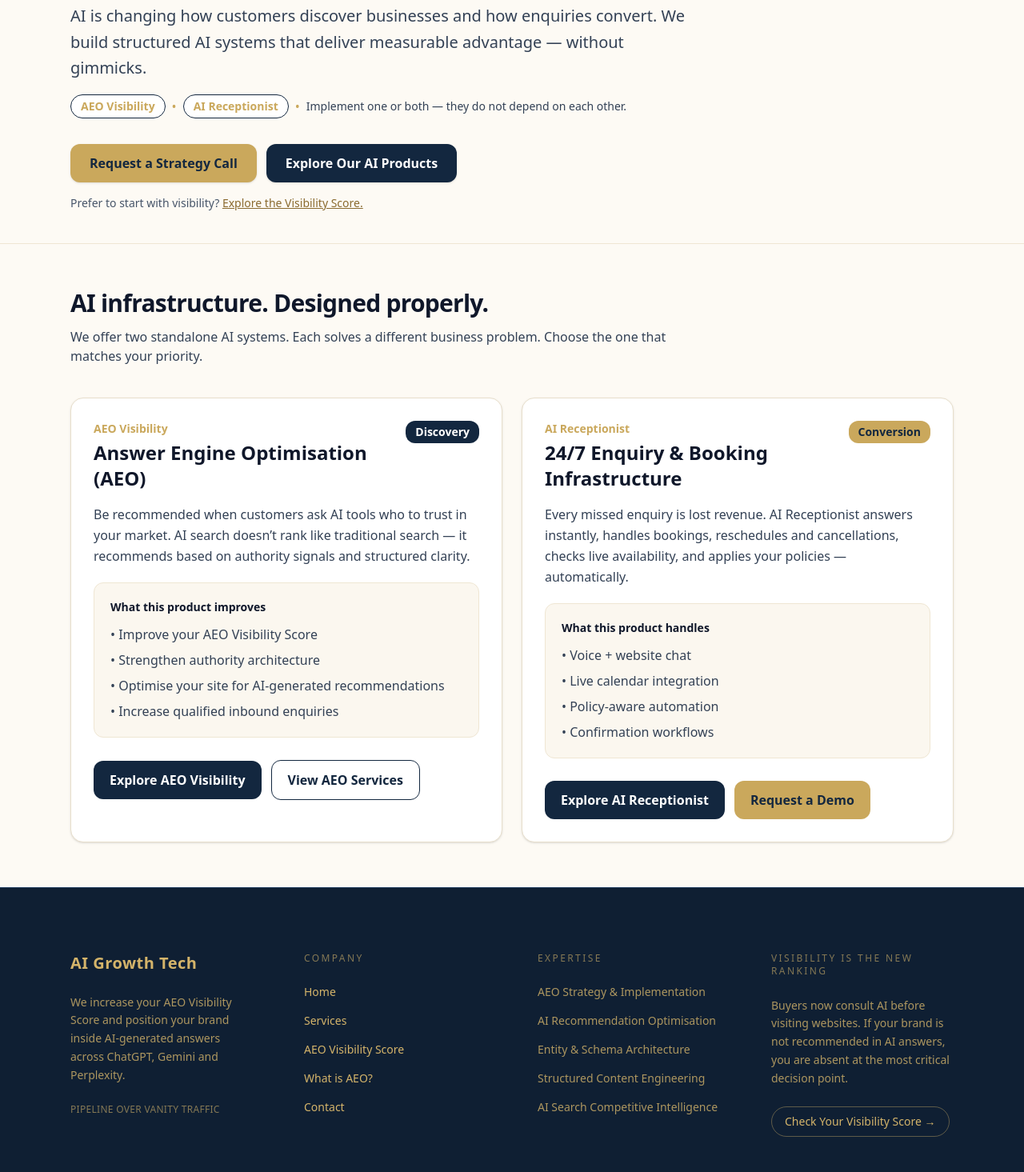
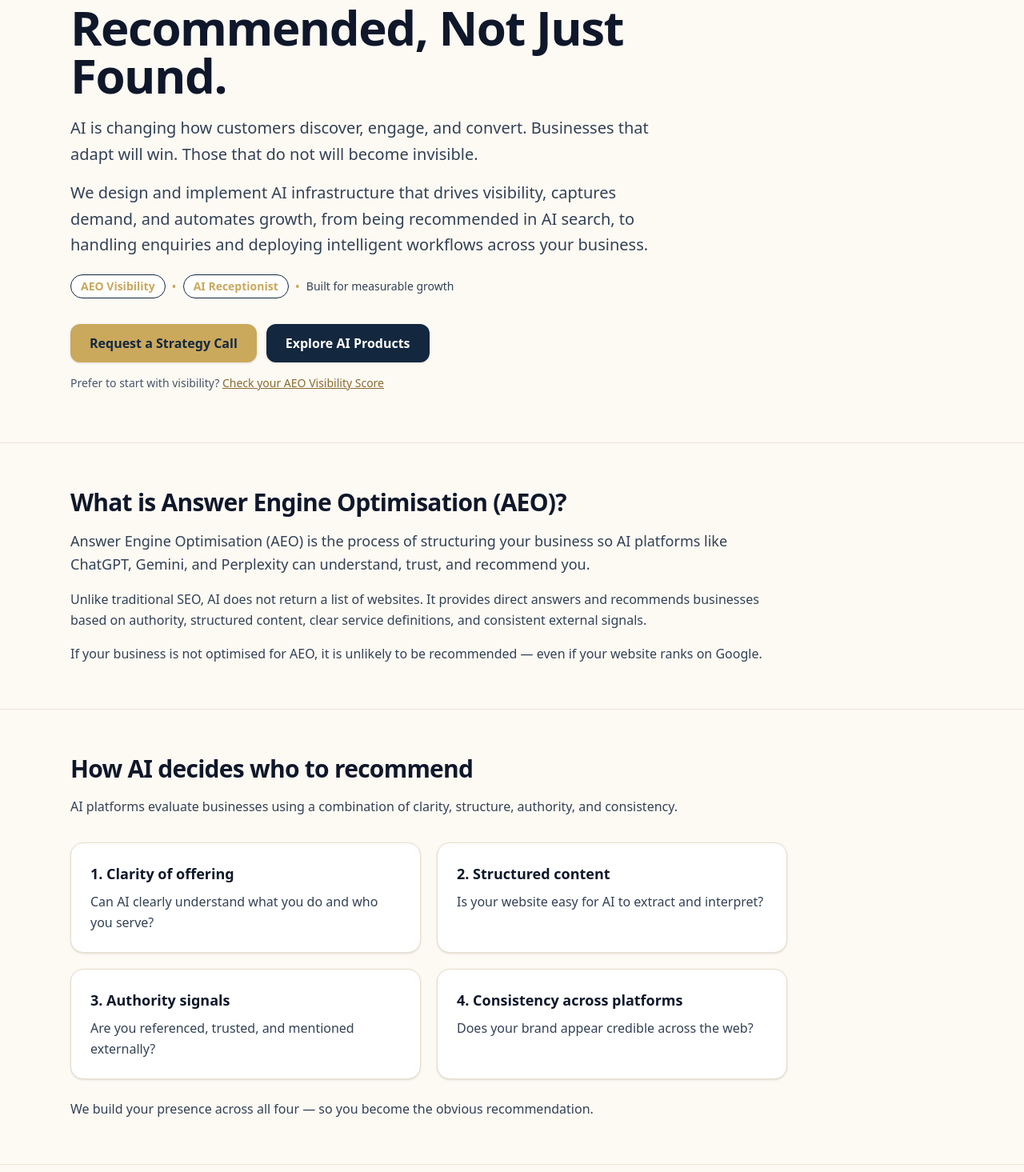
Before and after one commit to claireai-growthtech/ai-growthtech, a Next.js app: page / in a window 1280 px wide. Shown: the part 265-1730 px from the top of the page at 80% size. Built offline with nearby package versions, Linux system fonts and the light colour scheme.

Commit message:
Update homepage content and messaging across full page

```diff
--- a/app/page.tsx
+++ b/app/page.tsx
@@ -5,11 +5,10 @@
     <main className="bg-[#fdfaf4] text-[#0f172a]">
       {/* HERO */}
       <section className="relative overflow-hidden">
-        <div className="max-w-6xl mx-auto px-6 pt-10 pb-10">
-          <div className="max-w-3xl">
-
+        <div className="max-w-6xl mx-auto px-6 pt-10 pb-12 md:pt-14 md:pb-16">
+          <div className="max-w-4xl">
             {/* TOP PILL WITH NAVY OUTLINE */}
-            <div className="inline-flex items-center gap-2 rounded-full border border-[#13273f] bg-white px-4 py-2 text-sm shadow-sm">
+            <div className="inline-flex flex-wrap items-center gap-2 rounded-full border border-[#13273f] bg-white px-4 py-2 text-sm shadow-sm">
               <span className="font-semibold text-[#caa85c]">AI Growth Tech</span>
               <span className="text-[#caa85c]">•</span>
               <span className="font-semibold text-[#caa85c]">
@@ -21,51 +20,50 @@
               </span>
             </div>
 
-            <h1 className="mt-5 text-4xl md:text-6xl font-semibold tracking-tight text-[#0f172a]">
-              Build for the AI Shift.
+            <h1 className="mt-6 text-4xl md:text-6xl font-semibold tracking-tight text-[#0f172a]">
+              Build for the AI Shift. Get Recommended, Not Just Found.
             </h1>
 
-            <p className="mt-5 text-lg md:text-xl text-[#334155] leading-relaxed">
-              AI is changing how customers discover businesses and how enquiries convert.
-              We build structured AI systems that deliver measurable advantage —
-              without gimmicks.
+            <p className="mt-5 max-w-3xl text-lg md:text-xl text-[#334155] leading-relaxed">
+              AI is changing how customers discover, engage, and convert. Businesses
+              that adapt will win. Those that do not will become invisible.
+            </p>
+
+            <p className="mt-4 max-w-3xl text-lg md:text-xl text-[#334155] leading-relaxed">
+              We design and implement AI infrastructure that drives visibility,
+              captures demand, and automates growth, from being recommended in AI
+              search, to handling enquiries and deploying intelligent workflows across
+              your business.
             </p>
 
             {/* PRODUCT PILL TAGS */}
-            <div className="mt-4 flex flex-wrap items-center gap-2">
+            <div className="mt-5 flex flex-wrap items-center gap-2">
               <span className="inline-flex items-center rounded-full border border-[#13273f] bg-white px-3 py-1 text-sm font-semibold text-[#caa85c]">
                 AEO Visibility
               </span>
-
               <span className="text-[#caa85c]">•</span>
-
               <span className="inline-flex items-center rounded-full border border-[#13273f] bg-white px-3 py-1 text-sm font-semibold text-[#caa85c]">
                 AI Receptionist
               </span>
-
               <span className="text-[#caa85c]">•</span>
-
               <span className="text-sm text-[#334155]">
-                Implement one or both — they do not depend on each other.
+                Built for measurable growth
               </span>
             </div>
 
             {/* HERO BUTTONS */}
             <div className="mt-8 flex flex-col sm:flex-row gap-3">
-              {/* GOLD PRIMARY */}
               <Link
                 href="/contact"
                 className="inline-flex items-center justify-center rounded-xl bg-[#caa85c] px-6 py-3 font-semibold text-[#13273f] hover:opacity-95 transition shadow-sm"
               >
                 Request a Strategy Call
               </Link>
-
-              {/* NAVY SECONDARY */}
               <a
                 href="#products"
                 className="inline-flex items-center justify-center rounded-xl bg-[#13273f] px-6 py-3 font-semibold text-white hover:opacity-95 transition shadow-sm"
               >
-                Explore Our AI Products
+                Explore AI Products
               </a>
             </div>
 
@@ -75,13 +73,94 @@
                 href="/aeo-visibility-score"
                 className="text-[#8a6a2f] underline"
               >
-                Explore the Visibility Score.
+                Check your AEO Visibility Score
               </Link>
             </p>
           </div>
         </div>
 
         <div className="absolute inset-0 -z-10 bg-[radial-gradient(circle_at_20%_10%,rgba(202,168,92,0.18),transparent_40%),radial-gradient(circle_at_80%_30%,rgba(19,39,63,0.08),transparent_45%)]" />
+      </section>
+
+      {/* WHAT IS AEO */}
+      <section className="border-t border-[#efe6d3]">
+        <div className="max-w-6xl mx-auto px-6 py-14">
+          <div className="max-w-4xl">
+            <h2 className="text-2xl md:text-3xl font-semibold tracking-tight text-[#0f172a]">
+              What is Answer Engine Optimisation (AEO)?
+            </h2>
+            <p className="mt-4 text-[#334155] leading-relaxed text-lg">
+              Answer Engine Optimisation (AEO) is the process of structuring
+              your business so AI platforms like ChatGPT, Gemini, and
+              Perplexity can understand, trust, and recommend you.
+            </p>
+            <p className="mt-4 text-[#334155] leading-relaxed">
+              Unlike traditional SEO, AI does not return a list of websites. It
+              provides direct answers and recommends businesses based on
+              authority, structured content, clear service definitions, and
+              consistent external signals.
+            </p>
+            <p className="mt-4 text-[#334155] leading-relaxed">
+              If your business is not optimised for AEO, it is unlikely to be
+              recommended — even if your website ranks on Google.
+            </p>
+          </div>
+        </div>
+      </section>
+
+      {/* HOW AI DECIDES */}
+      <section className="border-t border-[#efe6d3]">
+        <div className="max-w-6xl mx-auto px-6 py-14">
+          <div className="max-w-4xl">
+            <h2 className="text-2xl md:text-3xl font-semibold tracking-tight text-[#0f172a]">
+              How AI decides who to recommend
+            </h2>
+            <p className="mt-4 text-[#334155] leading-relaxed">
+              AI platforms evaluate businesses using a combination of clarity,
+              structure, authority, and consistency.
+            </p>
+
+            <div className="mt-8 grid grid-cols-1 md:grid-cols-2 gap-5">
+              <div className="rounded-2xl border border-[#e8dfcc] bg-white p-6 shadow-sm">
+                <h3 className="text-lg font-semibold text-[#0f172a]">
+                  1. Clarity of offering
+                </h3>
+                <p className="mt-2 text-[#334155] leading-relaxed">
+                  Can AI clearly understand what you do and who you serve?
+                </p>
+              </div>
+              <div className="rounded-2xl border border-[#e8dfcc] bg-white p-6 shadow-sm">
+                <h3 className="text-lg font-semibold text-[#0f172a]">
+                  2. Structured content
+                </h3>
+                <p className="mt-2 text-[#334155] leading-relaxed">
+                  Is your website easy for AI to extract and interpret?
+                </p>
+              </div>
+              <div className="rounded-2xl border border-[#e8dfcc] bg-white p-6 shadow-sm">
+                <h3 className="text-lg font-semibold text-[#0f172a]">
+                  3. Authority signals
+                </h3>
+                <p className="mt-2 text-[#334155] leading-relaxed">
+                  Are you referenced, trusted, and mentioned externally?
+                </p>
+              </div>
+              <div className="rounded-2xl border border-[#e8dfcc] bg-white p-6 shadow-sm">
+                <h3 className="text-lg font-semibold text-[#0f172a]">
+                  4. Consistency across platforms
+                </h3>
+                <p className="mt-2 text-[#334155] leading-relaxed">
+                  Does your brand appear credible across the web?
+                </p>
+              </div>
+            </div>
+
+            <p className="mt-6 text-[#334155] leading-relaxed">
+              We build your presence across all four — so you become the obvious
+              recommendation.
+            </p>
+          </div>
+        </div>
       </section>
 
       {/* PRODUCTS */}
@@ -91,14 +170,13 @@
             <h2 className="text-2xl md:text-3xl font-semibold tracking-tight text-[#0f172a]">
               AI infrastructure. Designed properly.
             </h2>
-            <p className="mt-3 text-[#334155]">
+            <p className="mt-3 text-[#334155] leading-relaxed">
               We offer two standalone AI systems. Each solves a different business problem.
               Choose the one that matches your priority.
             </p>
           </div>
 
           <div className="mt-10 grid grid-cols-1 md:grid-cols-2 gap-6">
-
             {/* AEO VISIBILITY */}
             <div className="rounded-2xl border border-[#e8dfcc] bg-white shadow-sm p-7">
               <div className="flex items-start justify-between gap-4">
@@ -114,26 +192,22 @@
                   Discovery
                 </div>
               </div>
-
               <p className="mt-4 text-[#334155] leading-relaxed">
                 Be recommended when customers ask AI tools who to trust in your market.
-                AI search doesn’t rank like traditional search — it recommends
-                based on authority signals and structured clarity.
+                AI search does not rank like traditional search — it recommends
+                based on authority, structure, and clarity.
               </p>
-
               <div className="mt-5 rounded-xl border border-[#efe6d3] bg-[#fbf7ef] p-5">
                 <div className="text-sm font-semibold text-[#0f172a]">
                   What this product improves
                 </div>
                 <ul className="mt-3 space-y-2 text-[#334155]">
                   <li>• Improve your AEO Visibility Score</li>
-                  <li>• Strengthen authority architecture</li>
-                  <li>• Optimise your site for AI-generated recommendations</li>
+                  <li>• Increase your likelihood of being recommended by AI</li>
+                  <li>• Strengthen authority in your market</li>
                   <li>• Increase qualified inbound enquiries</li>
                 </ul>
               </div>
-
-              {/* BUTTONS */}
               <div className="mt-7 flex flex-wrap items-center gap-3">
                 <Link
                   href="/aeo-visibility-score"
@@ -141,7 +215,6 @@
                 >
                   Explore AEO Visibility
                 </Link>
-
                 <Link
                   href="/services"
                   className="inline-flex items-center justify-center rounded-xl border border-[#13273f] bg-white px-5 py-3 font-semibold text-[#13273f] hover:bg-white/80 transition"
@@ -166,33 +239,27 @@
                   Conversion
                 </div>
               </div>
-
               <p className="mt-4 text-[#334155] leading-relaxed">
-                Every missed enquiry is lost revenue. AI Receptionist answers instantly,
-                handles bookings, reschedules and cancellations, checks live availability,
-                and applies your policies — automatically.
+                Every missed enquiry is lost revenue. Our AI Receptionist answers instantly, captures leads, and books appointments — 24/7.
               </p>
-
               <div className="mt-5 rounded-xl border border-[#efe6d3] bg-[#fbf7ef] p-5">
                 <div className="text-sm font-semibold text-[#0f172a]">
                   What this product handles
                 </div>
                 <ul className="mt-3 space-y-2 text-[#334155]">
-                  <li>• Voice + website chat</li>
-                  <li>• Live calendar integration</li>
+                  <li>• Voice and website enquiries</li>
+                  <li>• Live calendar booking and rescheduling</li>
                   <li>• Policy-aware automation</li>
-                  <li>• Confirmation workflows</li>
+                  <li>• Lead qualification and confirmation</li>
                 </ul>
               </div>
-
-              <div className="mt-7 flex items-center gap-3">
+              <div className="mt-7 flex flex-wrap items-center gap-3">
                 <Link
                   href="/ai-receptionist"
                   className="inline-flex items-center justify-center rounded-xl bg-[#13273f] px-5 py-3 text-white font-semibold hover:opacity-95 transition"
                 >
                   Explore AI Receptionist
                 </Link>
-
                 <Link
                   href="/contact"
                   className="inline-flex items-center justify-center rounded-xl bg-[#caa85c] px-5 py-3 font-semibold text-[#13273f] hover:opacity-95 transition"
@@ -201,7 +268,82 @@
                 </Link>
               </div>
             </div>
+          </div>
+        </div>
+      </section>
 
+      {/* FAQ */}
+      <section className="border-t border-[#efe6d3]">
+        <div className="max-w-6xl mx-auto px-6 py-14">
+          <div className="max-w-4xl">
+            <h2 className="text-2xl md:text-3xl font-semibold tracking-tight text-[#0f172a]">
+              Frequently Asked Questions
+            </h2>
+            <p className="mt-3 text-[#334155] leading-relaxed">
+              Clear answers for businesses adapting to AI search and automated enquiry handling.
+            </p>
+            <div className="mt-8 space-y-5">
+              <div className="rounded-2xl border border-[#e8dfcc] bg-white p-6 shadow-sm">
+                <h3 className="text-lg font-semibold text-[#0f172a]">
+                  What is an AEO visibility score?
+                </h3>
+                <p className="mt-2 text-[#334155] leading-relaxed">
+                  An AEO visibility score measures how likely your business is to be recommended by AI platforms. A score of 7–10 means your business is highly visible and more likely to be suggested to customers.
+                </p>
+              </div>
+              <div className="rounded-2xl border border-[#e8dfcc] bg-white p-6 shadow-sm">
+                <h3 className="text-lg font-semibold text-[#0f172a]">
+                  What is the difference between AEO and SEO?
+                </h3>
+                <p className="mt-2 text-[#334155] leading-relaxed">
+                  SEO focuses on ranking in search engines like Google. AEO focuses on being recommended by AI platforms like ChatGPT, Gemini, and Perplexity.
+                </p>
+              </div>
+              <div className="rounded-2xl border border-[#e8dfcc] bg-white p-6 shadow-sm">
+                <h3 className="text-lg font-semibold text-[#0f172a]">
+                  How long does AEO take to work?
+                </h3>
+                <p className="mt-2 text-[#334155] leading-relaxed">
+                  Most businesses begin to see measurable improvements in visibility within 60–90 days, depending on their starting point.
+                </p>
+              </div>
+              <div className="rounded-2xl border border-[#e8dfcc] bg-white p-6 shadow-sm">
+                <h3 className="text-lg font-semibold text-[#0f172a]">
+                  Do I need both AEO and an AI Receptionist?
+                </h3>
+                <p className="mt-2 text-[#334155] leading-relaxed">
+                  No. They solve different problems. AEO improves visibility. AI Receptionist helps convert enquiries into booked opportunities.
+                </p>
+              </div>
+            </div>
+          </div>
+        </div>
+      </section>
+
+      {/* WHO THIS IS FOR */}
+      <section className="border-t border-[#efe6d3]">
+        <div className="max-w-6xl mx-auto px-6 py-14">
+          <div className="max-w-4xl">
+            <h2 className="text-2xl md:text-3xl font-semibold tracking-tight text-[#0f172a]">
+              Who this is for
+            </h2>
+            <p className="mt-3 text-[#334155] leading-relaxed">
+              We work with businesses that rely on inbound enquiries and want to stay visible as search shifts to AI.
+            </p>
+            <div className="mt-8 grid grid-cols-1 sm:grid-cols-2 gap-4">
+              <div className="rounded-2xl border border-[#e8dfcc] bg-white p-5 shadow-sm font-medium text-[#0f172a]">
+                SaaS companies
+              </div>
+              <div className="rounded-2xl border border-[#e8dfcc] bg-white p-5 shadow-sm font-medium text-[#0f172a]">
+                Financial services firms
+              </div>
+              <div className="rounded-2xl border border-[#e8dfcc] bg-white p-5 shadow-sm font-medium text-[#0f172a]">
+                Local service businesses
+              </div>
+              <div className="rounded-2xl border border-[#e8dfcc] bg-white p-5 shadow-sm font-medium text-[#0f172a]">
+                Growth-focused B2B companies
+              </div>
+            </div>
           </div>
         </div>
       </section>
```
